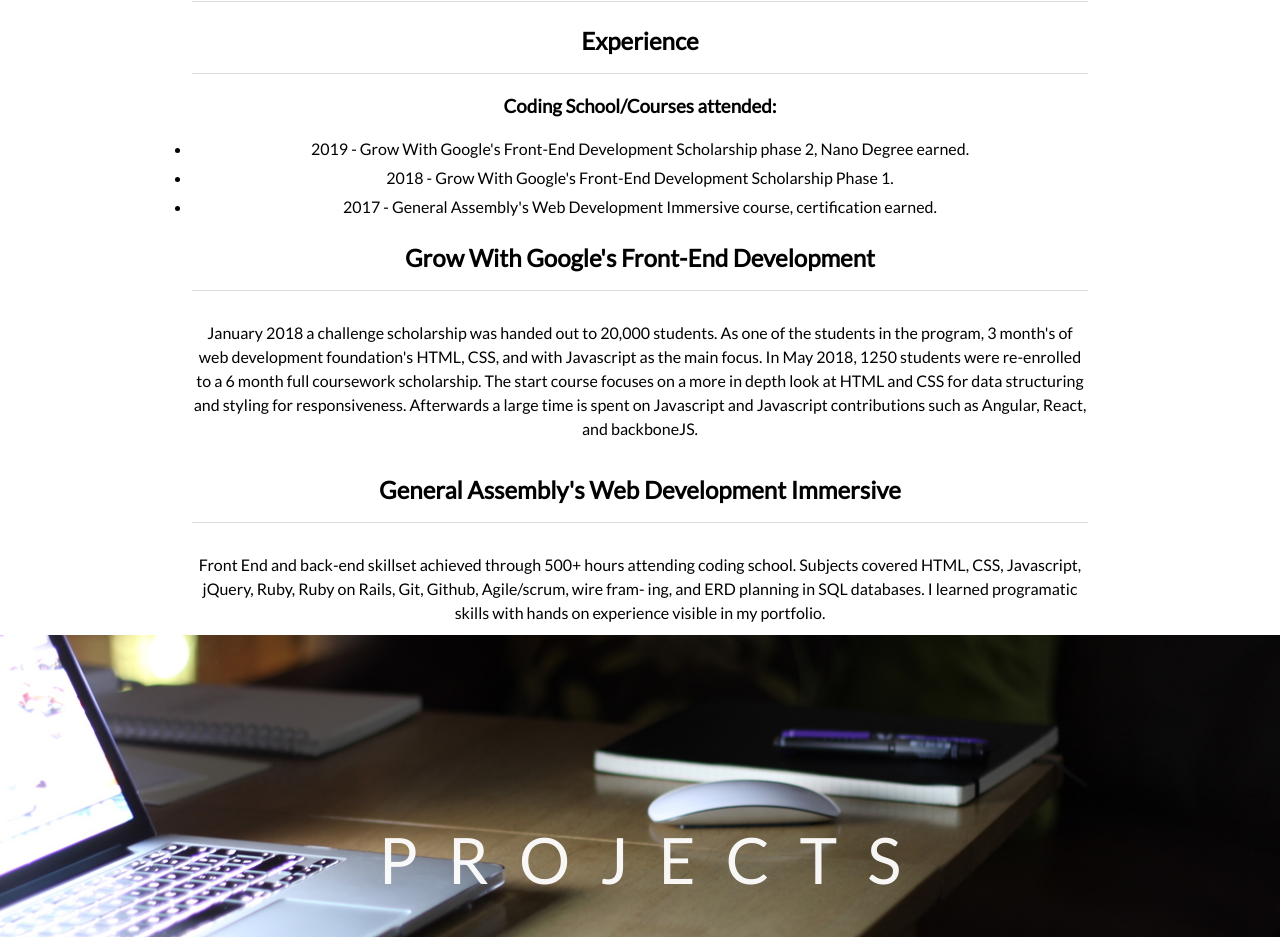
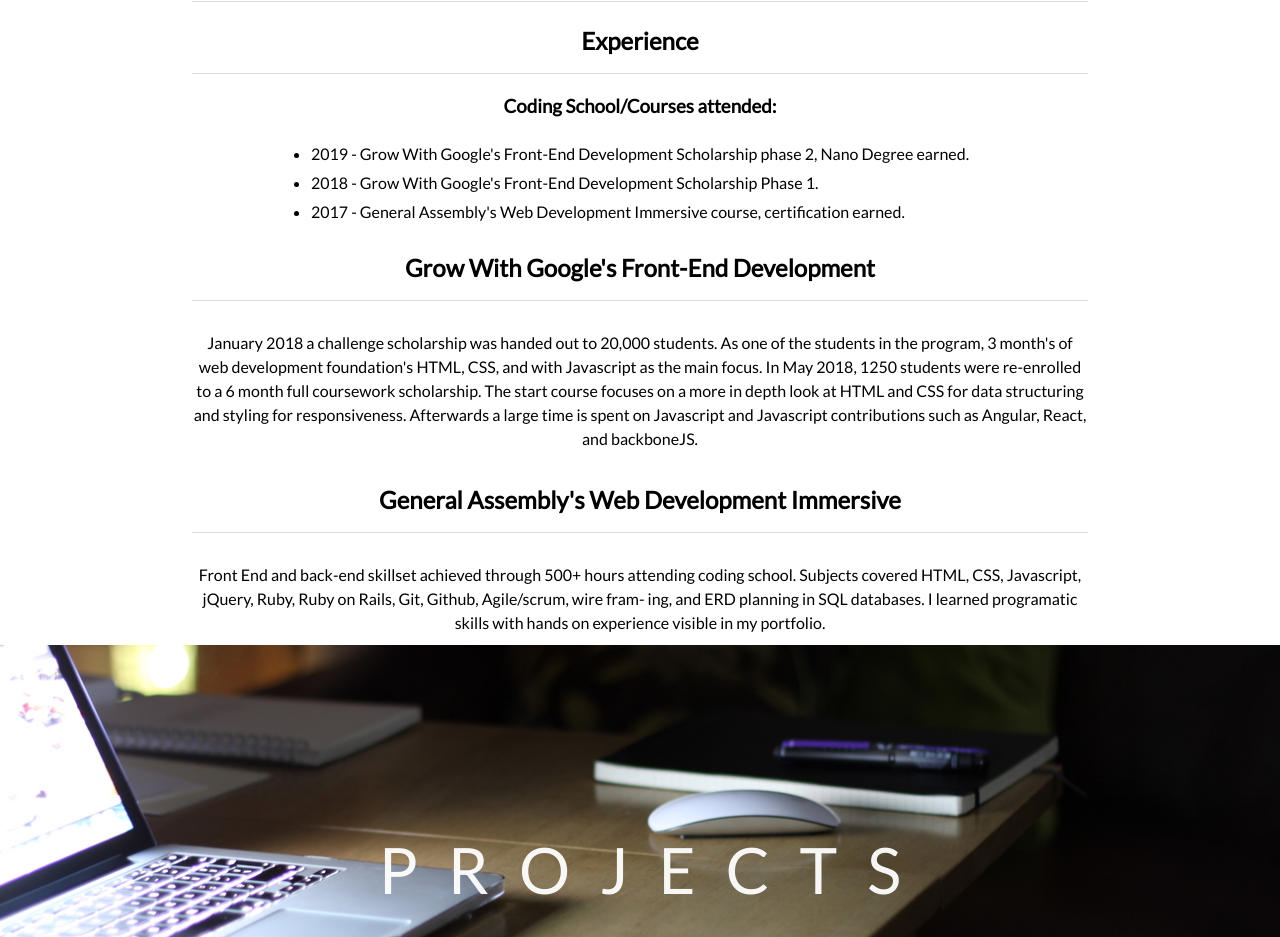
Before and after one commit to BaoPham92/Portfolio-2018, a plain HTML site: page index.html in a window 1280 px wide. Shown: the part 1900-2837 px from the top of the page. Drawn offline with Linux system fonts and the light colour scheme.

Commit message:
Minor CSS additions for list items.

```diff
--- a/CSS/main.css
+++ b/CSS/main.css
@@ -91,6 +91,7 @@ p,
 ul {
     margin: 0;
     padding: 10px 0 10px 0;
+    /* list-style-position: inside; */
 }
 
 .about-card-description h4 {
@@ -119,9 +120,11 @@ ul {
 
 .about-information li {
     margin: 5px 0 5px 0;
+    text-align: left;
 }
 
 .about-information ul {
+    display: inline-block;
     padding-bottom: 20px;
     padding: 0;
 }
```
